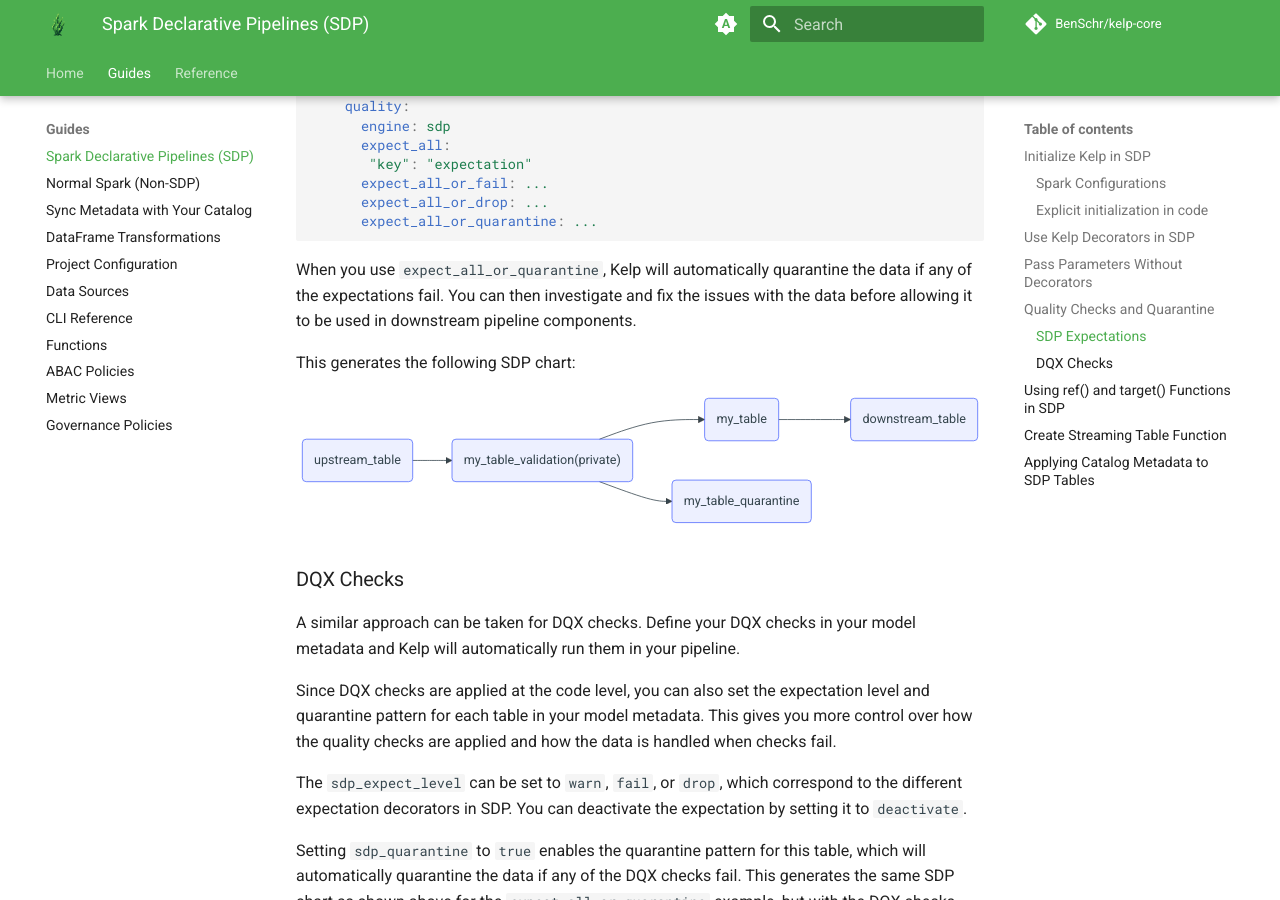
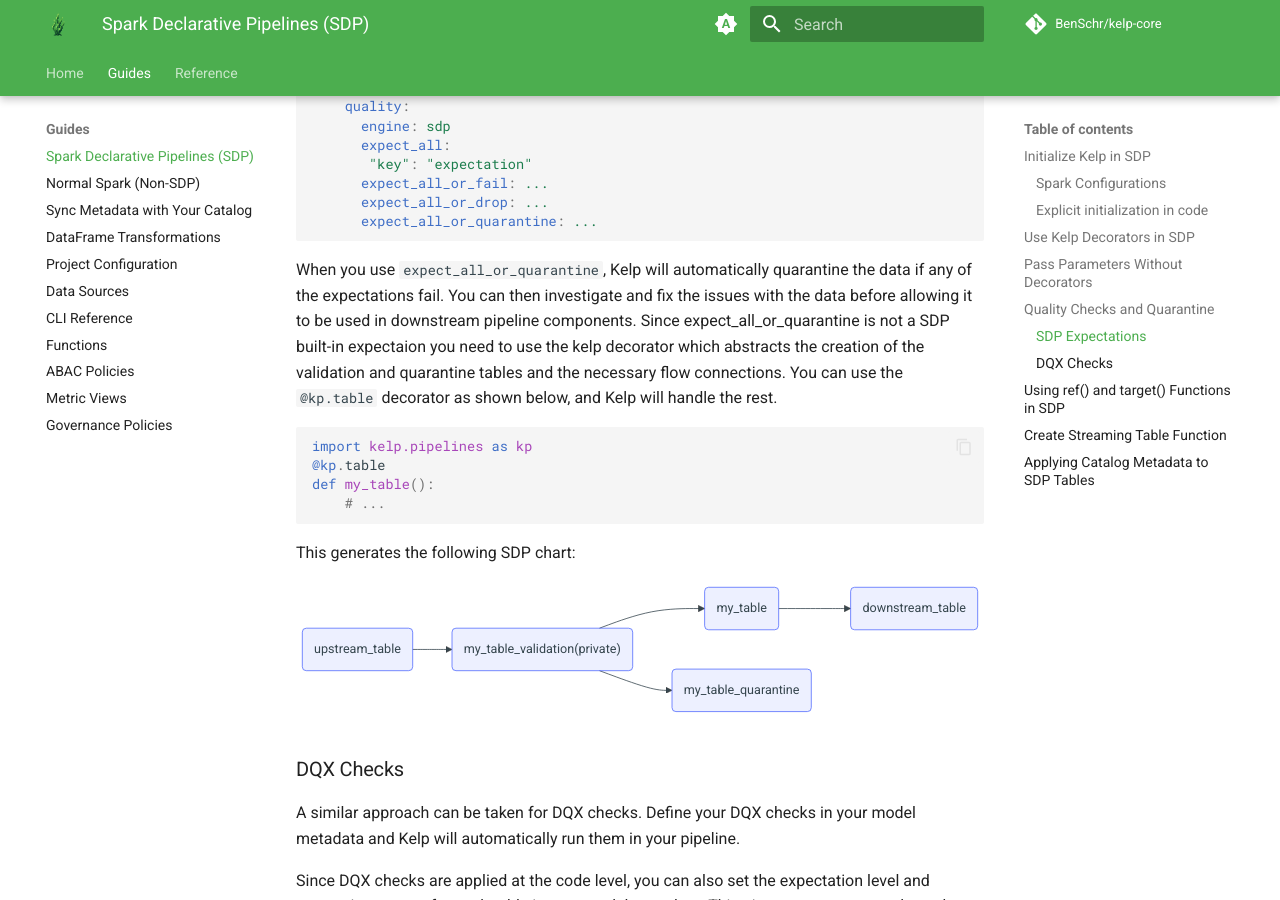
Before and after one commit to BenSchr/kelp-core, an MkDocs documentation site: the page built from docs/guides/sdp.md, in a window 1280 px wide and 900 px high, scrolled down 2859 px. Built offline with MkDocs 1.6.1 and Material for MkDocs 9.7.7, drawn with Linux system fonts in a browser that asks for light colours; comment, search, counter and statistics services are not loaded.

Commit message:
feat: small  improvements to quarantine behavior and docs

````diff
--- a/demos/sample_project/src/kelp_project_etl/kelp_metadata/models/silver/silver_customers_cleaned.yml
+++ b/demos/sample_project/src/kelp_project_etl/kelp_metadata/models/silver/silver_customers_cleaned.yml
@@ -10,6 +10,7 @@
       engine: sdp
       expect_all_or_quarantine:
         country_not_unknown: lower(country) != 'unknown'
+        country_not_null: country is not NULL
     columns:
       - name: country
         data_type: string
--- a/docs/guides/sdp.md
+++ b/docs/guides/sdp.md
@@ -141,6 +141,14 @@
 ```
 
 When you use `expect_all_or_quarantine`, Kelp will automatically quarantine the data if any of the expectations fail. You can then investigate and fix the issues with the data before allowing it to be used in downstream pipeline components.
+Since expect_all_or_quarantine is not a SDP built-in expectaion you need to use the kelp decorator which abstracts the creation of the validation and quarantine tables and the necessary flow connections. You can use the `@kp.table` decorator as shown below, and Kelp will handle the rest.
+
+```python
+import kelp.pipelines as kp
+@kp.table
+def my_table():
+    # ...
+```
 
 This generates the following SDP chart:
 
@@ -151,6 +159,7 @@
   validation --> quarantine("my_table_quarantine")
   table --> downstream("downstream_table")
 ```
+
 
 ### DQX Checks
 
````
Also changed, not shown: 1 other file.
